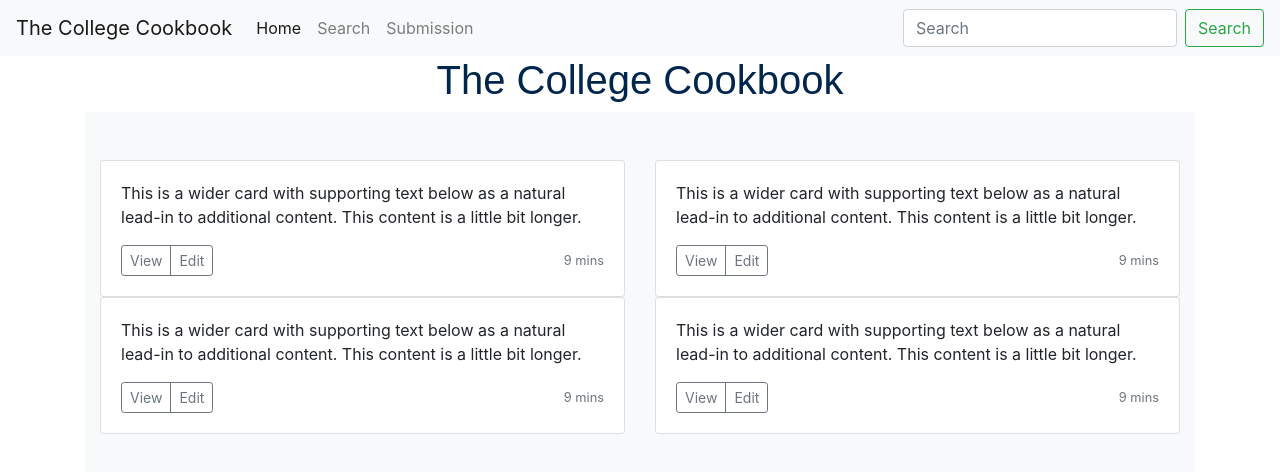
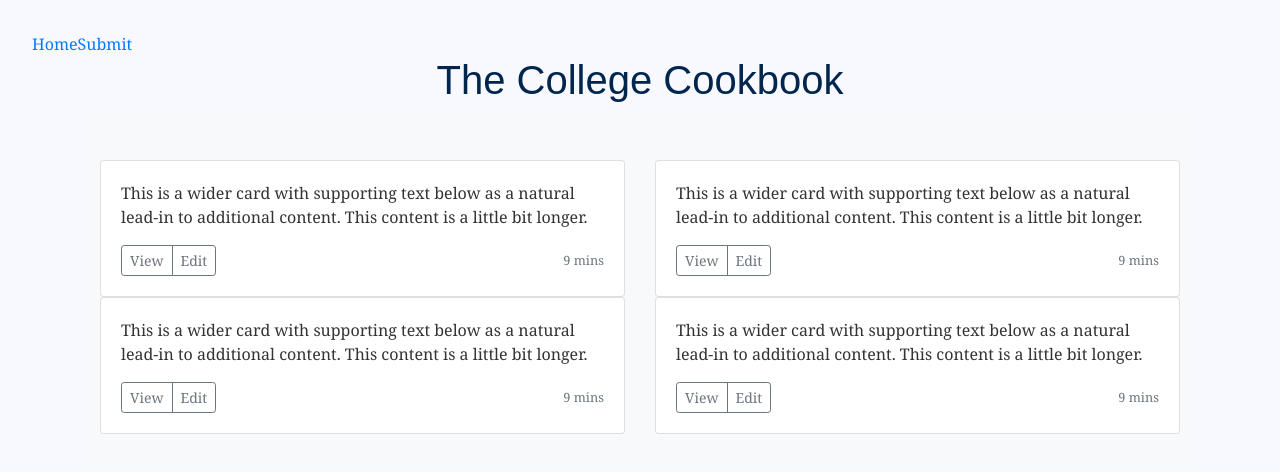
Before and after one commit to fang-charles/the-college-cookbook, an Angular app in the folder cookbook/: page / in a window 1280 px wide. Shown: the top 472 px of the page. Built offline with nearby package versions, Linux system fonts and the light colour scheme.

Commit message:
fix everything

```diff
--- a/cookbook/src/app/app-routing.module.ts
+++ b/cookbook/src/app/app-routing.module.ts
@@ -1,7 +1,7 @@
 import { NgModule } from '@angular/core';
 import { Routes, RouterModule } from '@angular/router';
-import {RecipeComponent} from './recipe/recipe.component';
-import {HomeComponent} from './home/home.component';
+import { RecipeComponent } from './recipe/recipe.component';
+import { HomeComponent } from './home/home.component';
 
 
 const routes: Routes = [
--- a/cookbook/src/app/app.component.html
+++ b/cookbook/src/app/app.component.html
@@ -1,71 +1,9 @@
-<!DOCTYPE html>
+<nav>
+  <a routerLink="/">Home</a>
+  <a routerLink="/submit">Submit</a>
+</nav>
 
-<html lang="en">
-  <head>
-    <meta charset="utf-8" />
-
-    <title>Home</title>
-    <meta name="description" content="The HTML5 Herald" />
-    <meta
-      name="author"
-      content="Charles Fang (csf8mb) and Vivian Pham (vhp7cj)"
-    />
-    <link
-      rel="stylesheet"
-      href="https://stackpath.bootstrapcdn.com/bootstrap/4.4.1/css/bootstrap.min.css"
-      integrity="sha384-Vkoo8x4CGsO3+Hhxv8T/Q5PaXtkKtu6ug5TOeNV6gBiFeWPGFN9MuhOf23Q9Ifjh"
-      crossorigin="anonymous"
-    />
-  </head>
-
-  <!--Navigation bar code modified from getbootstrap.com-->
-  <body>
-    <nav class="navbar navbar-expand-lg navbar-light bg-light">
-      <button
-        class="navbar-toggler"
-        type="button"
-        data-toggle="collapse"
-        data-target="#navbarTogglerDemo03"
-        aria-controls="navbarTogglerDemo03"
-        aria-expanded="false"
-        aria-label="Toggle navigation"
-      >
-        <span class="navbar-toggler-icon"></span>
-      </button>
-      <a class="navbar-brand" href="#">The College Cookbook</a>
-
-      <div class="collapse navbar-collapse" id="navbarTogglerDemo03">
-        <ul class="navbar-nav mr-auto mt-2 mt-lg-0">
-          <li class="nav-item active">
-            <a class="nav-link" routerLink="/"
-              >Home <span class="sr-only">(current)</span></a
-            >
-          </li>
-          <li class="nav-item">
-            <a class="nav-link" href="#">Search</a>
-          </li>
-          <li class="nav-item">
-            <a class="nav-link" routerLink="/submit">Submission</a>
-          </li>
-        </ul>
-        <form class="form-inline my-2 my-lg-0">
-          <input
-            class="form-control mr-sm-2"
-            type="search"
-            placeholder="Search"
-            aria-label="Search"
-          />
-          <button class="btn btn-outline-success my-2 my-sm-0" type="submit">
-            Search
-          </button>
-        </form>
-      </div>
-    </nav>
-
-    <!-- main content container -->
-
-    <div class="container">
-      <router-outlet></router-outlet>
-    </div>
-  </body>
-</html>
+<!-- main content container -->
+<div class="container">
+  <router-outlet></router-outlet>
+</div>
--- a/cookbook/src/index.html
+++ b/cookbook/src/index.html
@@ -6,6 +6,12 @@
   <base href="/">
   <meta name="viewport" content="width=device-width, initial-scale=1">
   <link rel="icon" type="image/x-icon" href="favicon.ico">
+  <link
+    rel="stylesheet"
+    href="https://stackpath.bootstrapcdn.com/bootstrap/4.4.1/css/bootstrap.min.css"
+    integrity="sha384-Vkoo8x4CGsO3+Hhxv8T/Q5PaXtkKtu6ug5TOeNV6gBiFeWPGFN9MuhOf23Q9Ifjh"
+    crossorigin="anonymous"
+  />
 </head>
 <body>
   <app-root></app-root>
```
Also changed, not shown: cookbook/src/app/header.html (added, +50 -0 lines).
